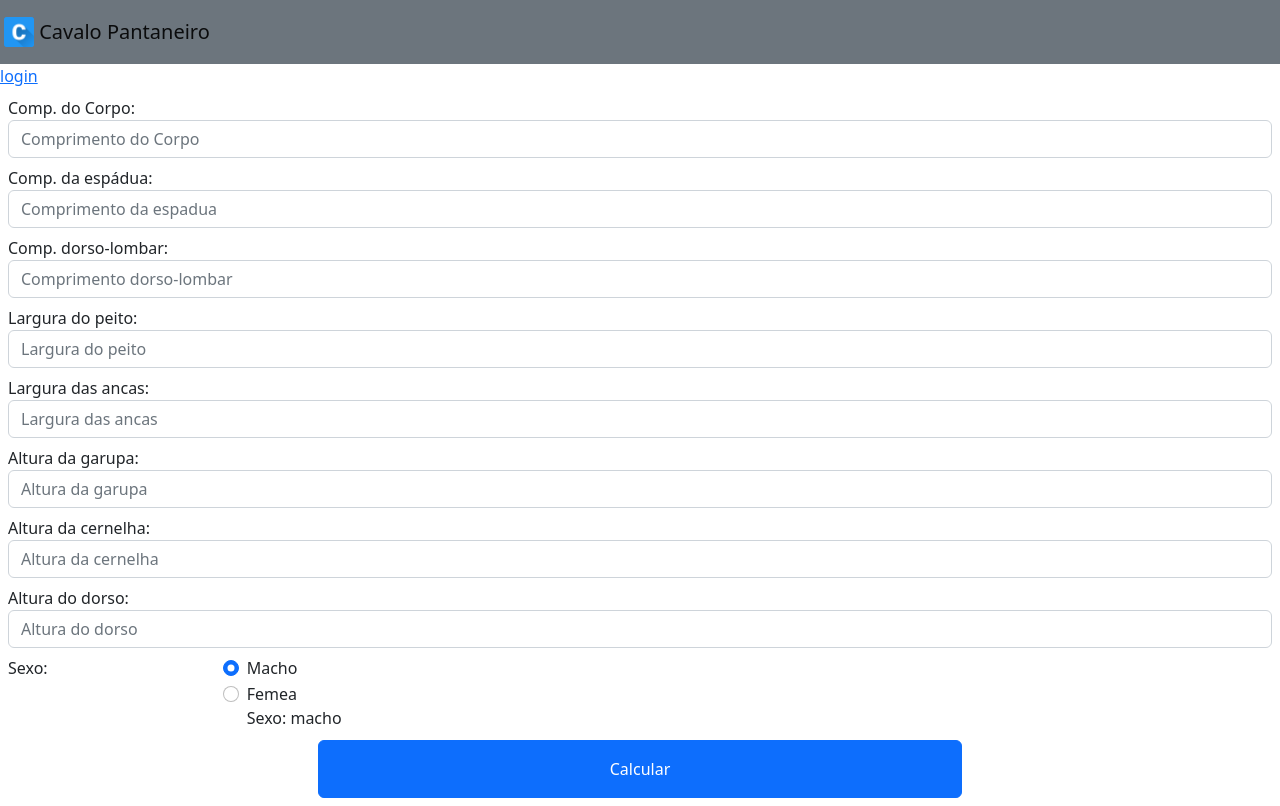
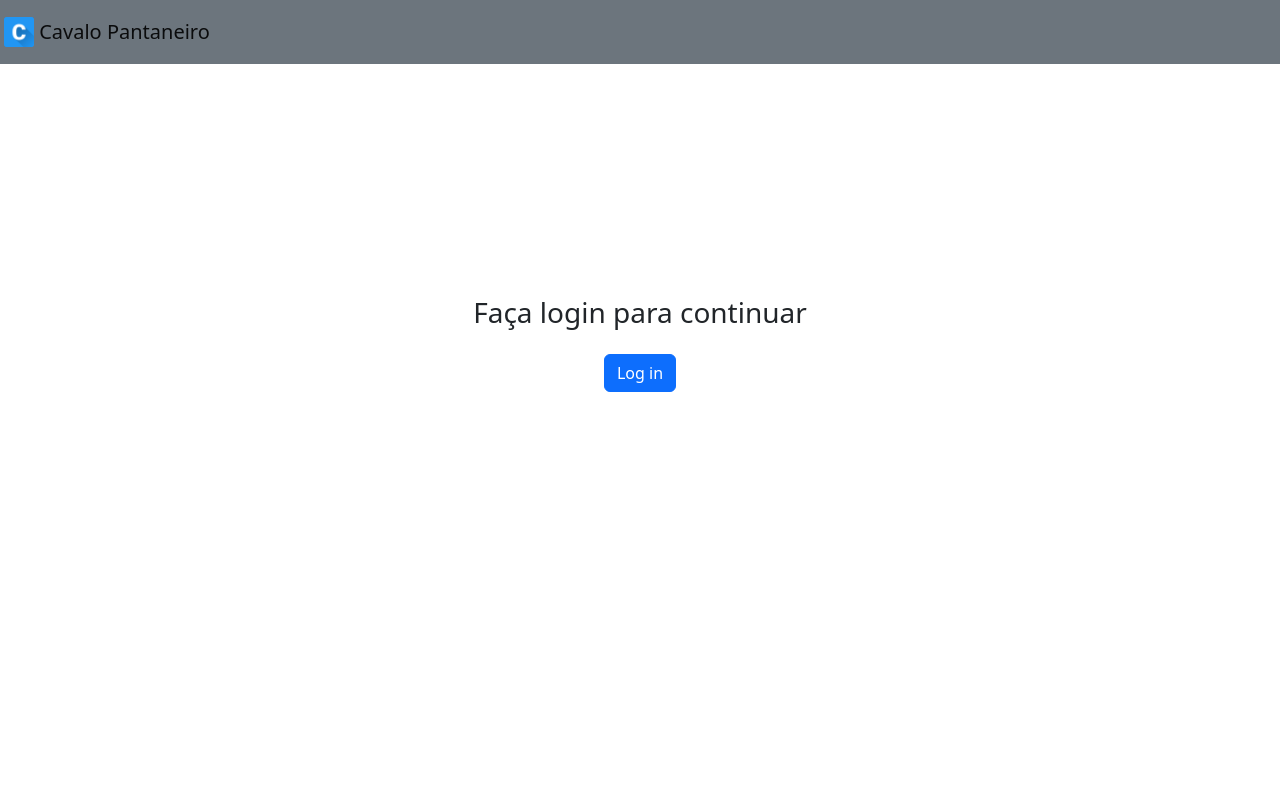
Before and after one commit to Igorsouza1/pwa, a Vue app: page / in a window 1280 px wide. Built offline with nearby package versions, Linux system fonts and the light colour scheme; what @auth0/auth0-vue would draw is missing.

Commit message:
change css from login page

```diff
--- a/src/App.vue
+++ b/src/App.vue
@@ -2,7 +2,7 @@
   <div>
     <nav-bar></nav-bar>
     <router-link to="/" hidden>forme</router-link>
-    <router-link to="/login" >login</router-link>
+    <router-link to="/form" hidden>login</router-link>
     <router-view></router-view>
   </div>
 </template>
--- a/src/router/router.js
+++ b/src/router/router.js
@@ -5,8 +5,8 @@ import FormCavalo from '../views/FormCavalo.vue'
 import LoginAuth from '../views/LoginAuth.vue'
 
 const routes = [
-    {path: '/', component: FormCavalo},
-    {path: '/login', component: LoginAuth}
+    {path: '/', component: LoginAuth},
+    {path: '/form', component: FormCavalo}
 ]
 
 const router = createRouter({
--- a/src/views/LoginAuth.vue
+++ b/src/views/LoginAuth.vue
@@ -1,6 +1,9 @@
 <template>
-    <div>
-        <button @click="login">Log in</button>
+    <div class="forcingSize d-flex flex-row justify-content-center align-items-center " >
+        <div class="w-75 text-center">
+        <h3>Faça login para continuar</h3>
+        <button class="btn btn-primary" @click="login">Log in</button>
+        </div>
     </div>
 </template>
 <script>
@@ -14,5 +17,12 @@ export default {
 }
 </script>
 <style scoped>
+    .forcingSize{
+        height: 70vh;
+    }
+
+    h3{
+        margin-bottom: 1.5rem;
+    }
 
 </style>
```
Also changed, not shown: 12 other files (tests, documents, lock files or other folders).
